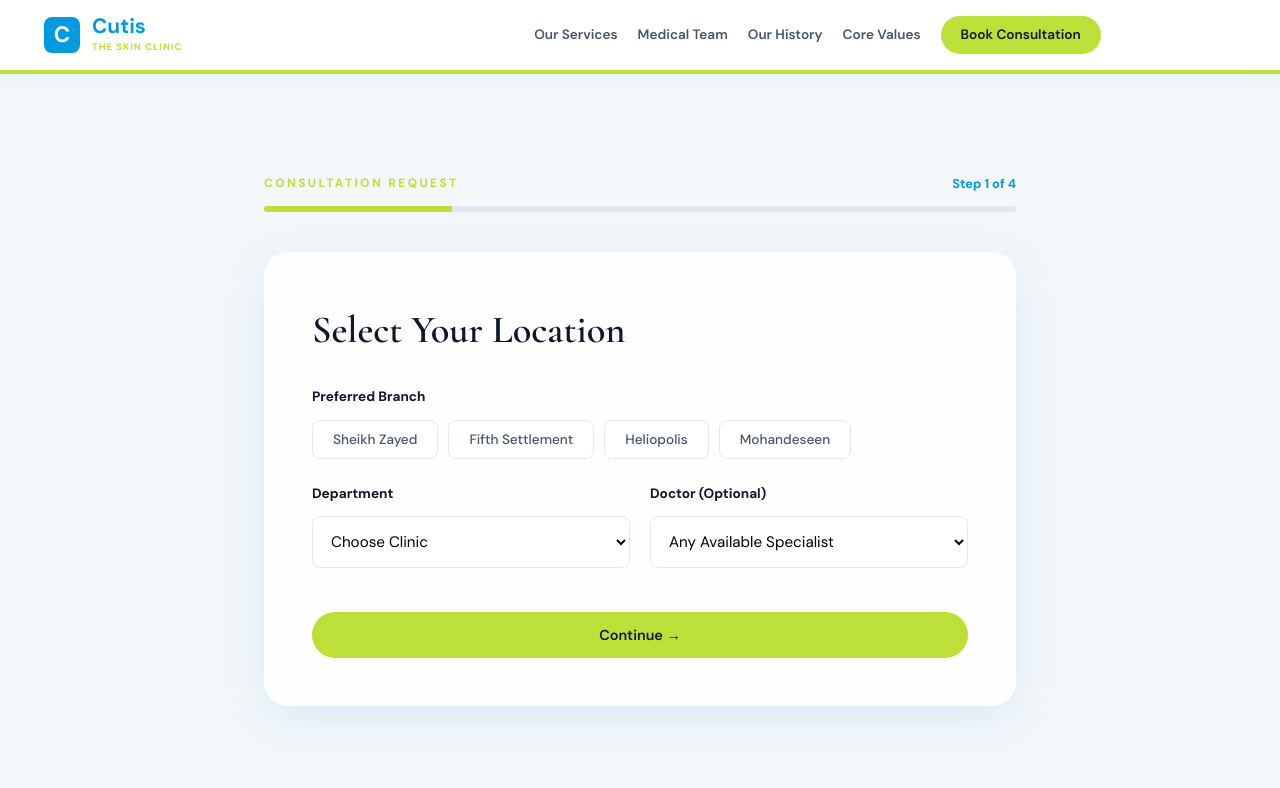
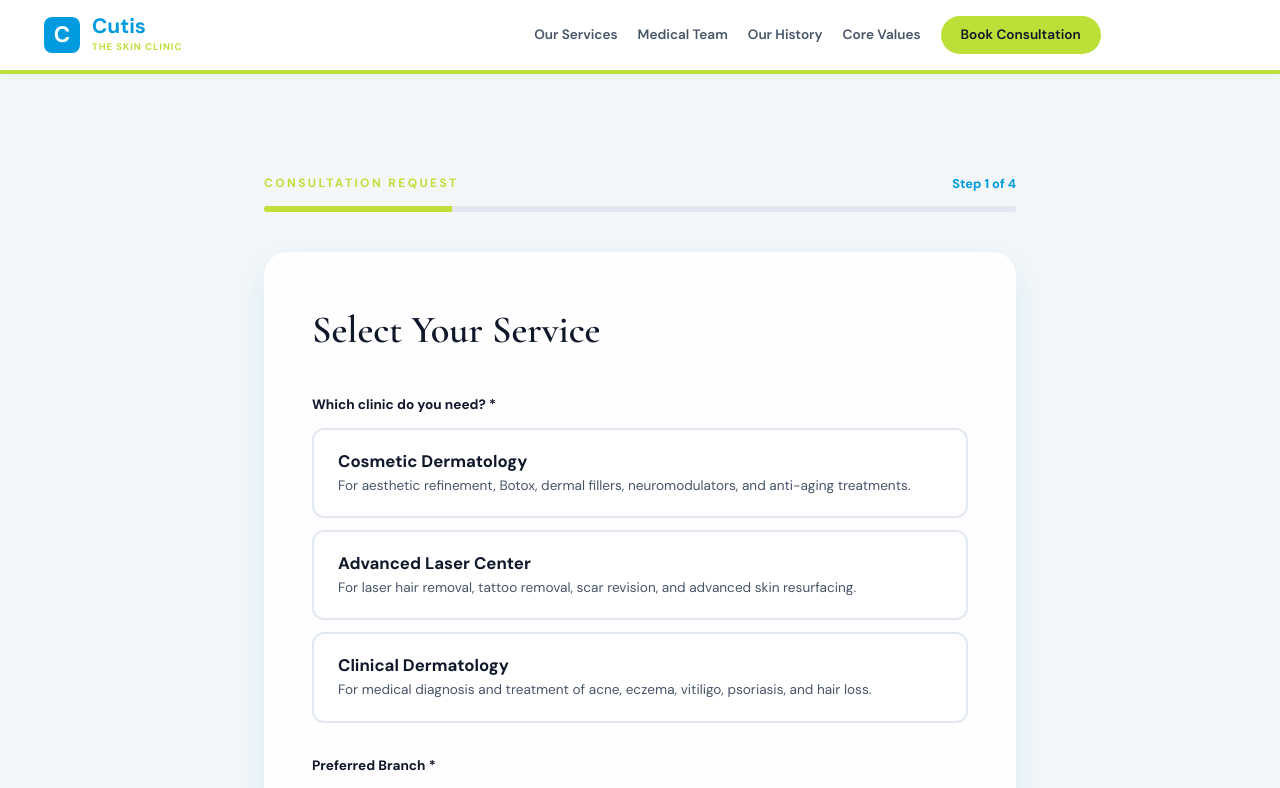
Before and after one commit to seif8545/cutis, a React (Create React App) app: page /book in a window 1280 px wide. Shown: the top 788 px of the page. Built offline with nearby package versions, Linux system fonts and the light colour scheme.

Commit message:
Refactor BookingPage with clinic objects and UI updates
Updated department representation from an array to an array of objects with detailed descriptions for each clinic. Improved UI elements for clinic selection and enhanced form validation.

```diff
--- a/src/pages/BookingPage.jsx
+++ b/src/pages/BookingPage.jsx
@@ -1,15 +1,32 @@
-// src/pages/BookingPage.jsx
 import React, { useState } from 'react';
 import '../styles/global.css';
 
 const BRANCHES = ["Sheikh Zayed", "Fifth Settlement", "Heliopolis", "Mohandeseen"];
-const DEPTS = ["Cosmetic Dermatology", "Advanced Laser Center", "Clinical Dermatology"];
 const DOCTORS = ["Prof. Abdel-Rahim Abdallah", "Prof. Marwa Abdallah", "A. Prof. Mahmoud Abdallah", "Dr. Nehad Youssef", "Dr. Azza El-Azhary"];
+
+// We upgrade the Departments from a simple array to an array of objects with descriptions
+const CLINICS = [
+  {
+    id: "Cosmetic Dermatology",
+    title: "Cosmetic Dermatology",
+    desc: "For aesthetic refinement, Botox, dermal fillers, neuromodulators, and anti-aging treatments."
+  },
+  {
+    id: "Advanced Laser Center",
+    title: "Advanced Laser Center",
+    desc: "For laser hair removal, tattoo removal, scar revision, and advanced skin resurfacing."
+  },
+  {
+    id: "Clinical Dermatology",
+    title: "Clinical Dermatology",
+    desc: "For medical diagnosis and treatment of acne, eczema, vitiligo, psoriasis, and hair loss."
+  }
+];
 
 export default function BookingPage() {
   const [step, setStep] = useState(1);
   const [formData, setFormData] = useState({
-    visitType: 'Clinics', // Defaulted to Clinics
+    visitType: 'Clinics',
     branch: '',
     department: '',
     doctor: '',
@@ -19,7 +36,6 @@ export default function BookingPage() {
     chiefComplaint: '',
     allergies: '',
     medications: '',
-    source: ''
   });
 
   const updateField = (name, value) => {
@@ -54,13 +70,37 @@ export default function BookingPage() {
 
         <div className="glass-panel" style={{ padding: '48px', border: 'none', boxShadow: 'var(--shadow-md)' }}>
 
-          {/* STEP 1: BRANCH & CLINIC SELECTION */}
+          {/* STEP 1: CLINIC & DOCTOR SELECTION */}
           {step === 1 && (
             <div className="reveal">
-              <h2 className="heading-md">Select Your Location</h2>
+              <h2 className="heading-md" style={{ marginBottom: '32px' }}>Select Your Service</h2>
 
-              <div className="form-group">
-                <label className="custom-label">Preferred Branch</label>
+              {/* Descriptive Clinic Cards */}
+              <div className="form-group" style={{ marginBottom: '32px' }}>
+                <label className="custom-label">Which clinic do you need? *</label>
+                <div style={{ display: 'flex', flexDirection: 'column', gap: '12px' }}>
+                  {CLINICS.map(clinic => (
+                    <button
+                      key={clinic.id}
+                      className={`clinic-card ${formData.department === clinic.id ? 'active' : ''}`}
+                      onClick={() => updateField('department', clinic.id)}
+                    >
+                      <div style={{ display: 'flex', justifyContent: 'space-between', alignItems: 'center', marginBottom: '4px' }}>
+                        <div className="clinic-title">{clinic.title}</div>
+                        {/* Checkmark appears when selected */}
+                        {formData.department === clinic.id && (
+                          <div style={{ color: 'var(--brand-blue)', fontSize: '1.2rem', fontWeight: 'bold' }}>✓</div>
+                        )}
+                      </div>
+                      <div className="clinic-desc">{clinic.desc}</div>
+                    </button>
+                  ))}
+                </div>
+              </div>
+
+              {/* Location Selection */}
+              <div className="form-group" style={{ marginBottom: '32px' }}>
+                <label className="custom-label">Preferred Branch *</label>
                 <div className="pill-grid">
                   {BRANCHES.map(b => (
                     <button
@@ -74,24 +114,19 @@ export default function BookingPage() {
                 </div>
               </div>
 
-              <div className="grid-2" style={{ gap: '20px' }}>
-                <div className="form-group">
-                  <label className="custom-label">Department</label>
-                  <select className="custom-select" value={formData.department} onChange={(e) => updateField('department', e.target.value)}>
-                    <option value="">Choose Clinic</option>
-                    {DEPTS.map(d => <option key={d} value={d}>{d}</option>)}
-                  </select>
-                </div>
-                <div className="form-group">
-                  <label className="custom-label">Doctor (Optional)</label>
-                  <select className="custom-select" value={formData.doctor} onChange={(e) => updateField('doctor', e.target.value)}>
-                    <option value="">Any Available Specialist</option>
-                    {DOCTORS.map(doc => <option key={doc} value={doc}>{doc}</option>)}
-                  </select>
-                </div>
+              {/* Doctor Dropdown */}
+              <div className="form-group" style={{ marginBottom: '40px' }}>
+                <label className="custom-label">Specific Doctor (Optional)</label>
+                <select className="custom-select" value={formData.doctor} onChange={(e) => updateField('doctor', e.target.value)}>
+                  <option value="">Any Available Specialist</option>
+                  {DOCTORS.map(doc => <option key={doc} value={doc}>{doc}</option>)}
+                </select>
+                <p style={{ fontSize: '0.8rem', color: 'var(--text-muted)', marginTop: '8px' }}>
+                  Leave blank to be assigned the earliest available expert for your selected clinic.
+                </p>
               </div>
 
-              <button className="btn btn-primary" style={{ width: '100%', marginTop: '20px' }} onClick={nextStep} disabled={!formData.branch || !formData.department}>Continue →</button>
+              <button className="btn btn-primary" style={{ width: '100%' }} onClick={nextStep} disabled={!formData.branch || !formData.department}>Continue →</button>
             </div>
           )}
 
@@ -100,22 +135,22 @@ export default function BookingPage() {
             <div className="reveal">
               <h2 className="heading-md">Patient Details</h2>
               <div className="form-group">
-                <label className="custom-label">Full Name</label>
-                <input type="text" className="custom-input" placeholder="John Doe" value={formData.fullName} onChange={(e) => updateField('fullName', e.target.value)} />
+                <label className="custom-label">Full Name *</label>
+                <input type="text" className="custom-input" placeholder="e.g. Sara Ahmed" value={formData.fullName} onChange={(e) => updateField('fullName', e.target.value)} />
               </div>
               <div className="grid-2" style={{ gap: '20px' }}>
                 <div className="form-group">
-                  <label className="custom-label">Email Address</label>
-                  <input type="email" className="custom-input" placeholder="john@example.com" value={formData.email} onChange={(e) => updateField('email', e.target.value)} />
+                  <label className="custom-label">Email Address *</label>
+                  <input type="email" className="custom-input" placeholder="sara@example.com" value={formData.email} onChange={(e) => updateField('email', e.target.value)} />
                 </div>
                 <div className="form-group">
-                  <label className="custom-label">Phone Number</label>
+                  <label className="custom-label">Phone Number *</label>
                   <input type="tel" className="custom-input" placeholder="01xx xxx xxxx" value={formData.phone} onChange={(e) => updateField('phone', e.target.value)} />
                 </div>
               </div>
-              <div style={{ display: 'flex', gap: '16px', marginTop: '24px' }}>
+              <div style={{ display: 'flex', gap: '16px', marginTop: '32px' }}>
                 <button className="btn btn-outline" style={{ flex: 1, color: 'var(--text-dark)', borderColor: 'var(--border-lt)' }} onClick={prevStep}>Back</button>
-                <button className="btn btn-primary" style={{ flex: 2 }} onClick={nextStep} disabled={!formData.fullName || !formData.phone}>Next Step</button>
+                <button className="btn btn-primary" style={{ flex: 2 }} onClick={nextStep} disabled={!formData.fullName || !formData.phone || !formData.email}>Next Step</button>
               </div>
             </div>
           )}
@@ -134,7 +169,7 @@ export default function BookingPage() {
                   onChange={(e) => updateField('chiefComplaint', e.target.value)}
                 ></textarea>
               </div>
-              <div style={{ display: 'flex', gap: '16px', marginTop: '24px' }}>
+              <div style={{ display: 'flex', gap: '16px', marginTop: '32px' }}>
                 <button className="btn btn-outline" style={{ flex: 1, color: 'var(--text-dark)', borderColor: 'var(--border-lt)' }} onClick={prevStep}>Back</button>
                 <button className="btn btn-primary" style={{ flex: 2 }} onClick={nextStep} disabled={!formData.chiefComplaint}>Medical History →</button>
               </div>
@@ -145,18 +180,20 @@ export default function BookingPage() {
           {step === 4 && (
             <div className="reveal">
               <h2 className="heading-md">Final Review</h2>
+              <p style={{ color: 'var(--text-muted)', marginBottom: '24px' }}>This information is kept strictly confidential.</p>
+
               <div className="form-group">
                 <label className="custom-label">Known Allergies</label>
-                <input type="text" className="custom-input" placeholder="None" value={formData.allergies} onChange={(e) => updateField('allergies', e.target.value)} />
+                <input type="text" className="custom-input" placeholder="e.g. Penicillin, None" value={formData.allergies} onChange={(e) => updateField('allergies', e.target.value)} />
               </div>
               <div className="form-group">
                 <label className="custom-label">Current Medications</label>
-                <input type="text" className="custom-input" placeholder="List any medications" value={formData.medications} onChange={(e) => updateField('medications', e.target.value)} />
+                <input type="text" className="custom-input" placeholder="List any medications or supplements" value={formData.medications} onChange={(e) => updateField('medications', e.target.value)} />
               </div>
 
-              <div style={{ padding: '16px', border: '1px solid var(--border-lt)', borderRadius: '8px', display: 'flex', alignItems: 'center', gap: '12px', marginBottom: '24px', background: '#fcfcfc' }}>
-                <input type="checkbox" style={{ width: '20px', height: '20px' }} required />
-                <span style={{ fontSize: '0.85rem', color: 'var(--text-mid)' }}>I'm not a robot</span>
+              <div style={{ padding: '16px', border: '1px solid var(--border-lt)', borderRadius: '8px', display: 'flex', alignItems: 'center', gap: '12px', marginBottom: '32px', background: '#fcfcfc' }}>
+                <input type="checkbox" style={{ width: '20px', height: '20px', cursor: 'pointer' }} required />
+                <span style={{ fontSize: '0.85rem', color: 'var(--text-mid)' }}>I confirm the information provided is accurate.</span>
               </div>
 
               <div style={{ display: 'flex', gap: '16px' }}>
@@ -168,11 +205,12 @@ export default function BookingPage() {
 
           {/* STEP 5: SUCCESS */}
           {step === 5 && (
-            <div style={{ textAlign: 'center', animation: 'fadeIn 0.6s ease' }}>
-              <div style={{ width: '80px', height: '80px', background: 'var(--brand-green)', borderRadius: '50%', display: 'flex', alignItems: 'center', justifyContent: 'center', margin: '0 auto 24px', fontSize: '2rem' }}>✓</div>
+            <div style={{ textAlign: 'center', animation: 'fadeIn 0.6s ease', padding: '40px 0' }}>
+              <div style={{ width: '80px', height: '80px', background: 'var(--brand-green)', borderRadius: '50%', display: 'flex', alignItems: 'center', justifyContent: 'center', margin: '0 auto 24px', fontSize: '2rem', color: '#0f172a' }}>✓</div>
               <h2 className="heading-md">Request Sent!</h2>
-              <p style={{ color: 'var(--text-mid)', marginBottom: '32px' }}>
-                Thank you, <strong>{formData.fullName}</strong>. Our medical coordinators at the {formData.branch} branch will call you shortly to confirm your slot.
+              <p style={{ color: 'var(--text-mid)', marginBottom: '32px', fontSize: '1.1rem', lineHeight: '1.6' }}>
+                Thank you, <strong>{formData.fullName}</strong>. Your request for the {formData.department} has been received.<br/><br/>
+                Our medical coordinators at the <strong>{formData.branch}</strong> branch will call you shortly to confirm your exact time slot.
               </p>
               <button className="btn btn-primary" onClick={() => window.location.href="/"}>Back to Home</button>
             </div>
@@ -180,24 +218,48 @@ export default function BookingPage() {
         </div>
       </div>
 
+      {/* Embedded CSS for the new highly-polished UI elements */}
       <style>{`
         .form-group { margin-bottom: 24px; }
         .custom-label { display: block; font-size: 0.85rem; font-weight: 700; color: var(--text-dark); margin-bottom: 12px; }
 
+        /* New Clinic Selection Cards */
+        .clinic-card {
+          width: 100%;
+          text-align: left;
+          padding: 20px 24px;
+          border-radius: 12px;
+          border: 2px solid var(--border-lt);
+          background: #fff;
+          cursor: pointer;
+          transition: all 0.2s cubic-bezier(0.25, 0.8, 0.25, 1);
+        }
+        .clinic-card:hover { border-color: var(--brand-blue-lt); box-shadow: var(--shadow-sm); }
+        .clinic-card.active {
+          background: var(--brand-blue-lt);
+          border-color: var(--brand-blue);
+        }
+        .clinic-title { font-weight: 700; color: var(--text-dark); font-size: 1.05rem; }
+        .clinic-card.active .clinic-title { color: var(--brand-blue); }
+        .clinic-desc { font-size: 0.85rem; color: var(--text-mid); line-height: 1.5; margin-top: 4px; }
+
+        /* Pill Grid for Locations */
         .pill-grid { display: flex; flex-wrap: wrap; gap: 10px; }
         .pill-btn {
-          padding: 10px 20px; border-radius: 8px; border: 1px solid var(--border-lt);
-          background: #fff; font-size: 0.85rem; font-weight: 500; color: var(--text-mid);
+          padding: 12px 24px; border-radius: 8px; border: 1px solid var(--border-lt);
+          background: #fff; font-size: 0.85rem; font-weight: 600; color: var(--text-mid);
+          transition: all 0.2s ease; cursor: pointer;
+        }
+        .pill-btn:hover { border-color: var(--brand-blue); color: var(--brand-blue); }
+        .pill-btn.active { background: var(--text-dark); border-color: var(--text-dark); color: #fff; }
+
+        /* General Inputs */
+        .custom-input, .custom-select {
+          width: 100%; padding: 14px 16px; border-radius: 8px; border: 1px solid var(--border-lt);
+          font-family: var(--font-sans); font-size: 0.95rem; background: #f8fafc; color: var(--text-dark);
           transition: all 0.2s ease;
         }
-        .pill-btn:hover { border-color: var(--brand-blue); color: var(--brand-blue); }
-        .pill-btn.active { background: var(--brand-blue-lt); border-color: var(--brand-blue); color: var(--brand-blue); font-weight: 700; }
-
-        .custom-input, .custom-select {
-          width: 100%; padding: 14px; border-radius: 8px; border: 1px solid var(--border-lt);
-          font-family: var(--font-sans); font-size: 0.95rem; background: #fff;
-        }
-        .custom-input:focus { outline: none; border-color: var(--brand-blue); box-shadow: 0 0 0 4px var(--brand-blue-lt); }
+        .custom-input:focus, .custom-select:focus { outline: none; border-color: var(--brand-blue); background: #fff; box-shadow: 0 0 0 4px var(--brand-blue-lt); }
       `}</style>
     </div>
   );
```
